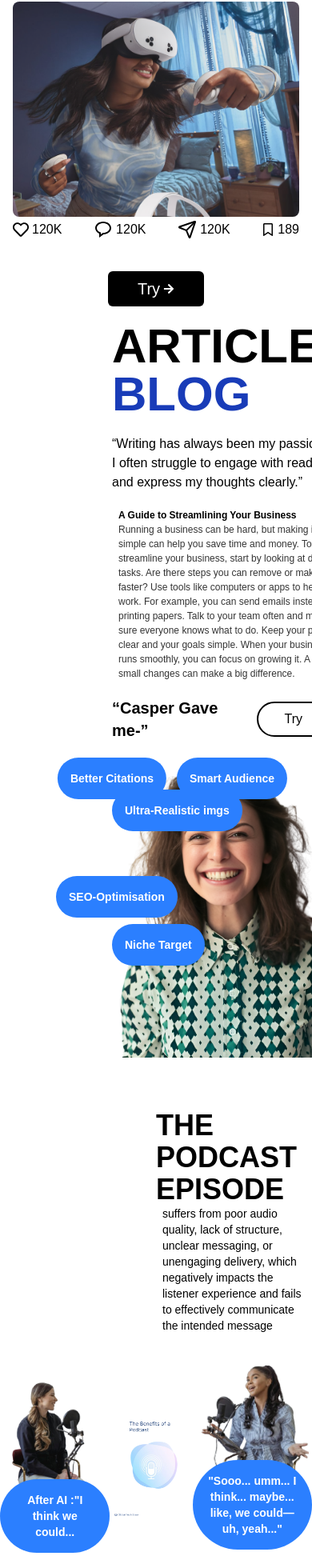
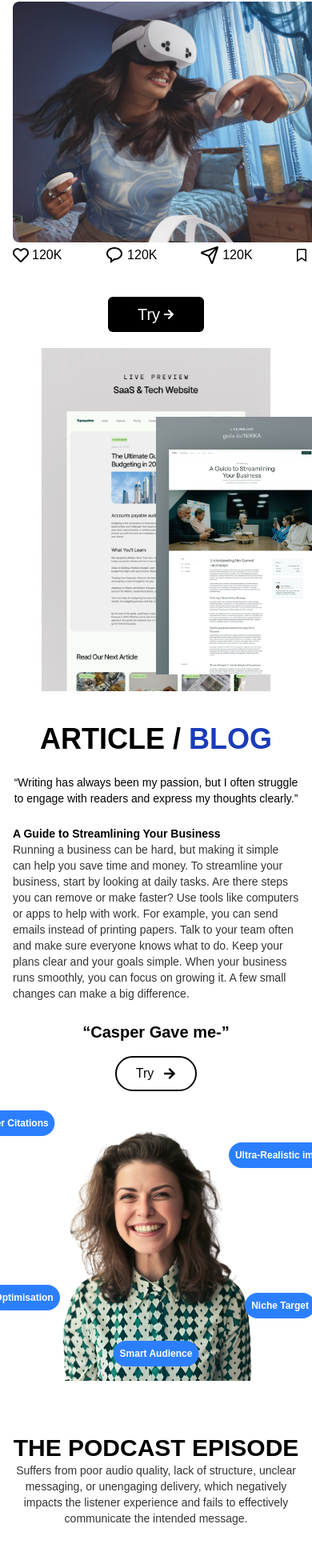
Before and after one commit to akbar-rizvi/casper-ai, a Next.js app: page / in a window 390 px wide. Shown: the part 3411-5371 px from the top of the page at 80% size. Built offline with nearby package versions, Linux system fonts and the light colour scheme.

Commit message:
adding responsive

```diff
--- a/src/app/Blog/Blog.jsx
+++ b/src/app/Blog/Blog.jsx
@@ -1,143 +1,120 @@
-import React from 'react'
-
-import { FaArrowRight } from "react-icons/fa";
-
+import React from 'react';
+import { FaArrowRight } from 'react-icons/fa';
 
 const Blog = () => {
   return (
-    <div className='min-h-[100vh] mx-auto max-w-[100vw] flex flex-col gap-15'>
-       <div className='flex min-h-[100vh] mx-auto max-w-[100vw] gap-15 mb-10'>
-         {/* left img section */}
-        <div className='flex flex-col md:flex-row mx-10 relative flex-1'>
-            <img src="/saas.jpg" alt="main" width={350} height={350} />
-            <img src="/agency.jpg" alt="main" width={300} height={300} className='absolute left-[250px] top-[50px]' />
-
-
-        </div>
-        {/* right section  */}
-        <div className='flex-2 flex flex-col items-center gap-5'>
-            <p><span className='text-6xl font-bold'>ARTICLE /</span> <span className='text-6xl font-bold text-blue-800'>BLOG</span></p>
-
-            <p>“Writing has always been my passion, but I often struggle to engage with readers and express my thoughts clearly.”</p>
-
-        <div>
-            <p className='text-[12px] font-bold px-2'>A Guide to Streamlining Your Business</p>
-            <p className='text-[12px] px-2 text-black/80'>Running a business can be hard, but making it simple can help you save time and money. To streamline your business, start by looking at daily tasks. Are there steps you can remove or make faster? Use tools like computers or apps to help with work. For example, you can send emails instead of printing papers. Talk to your team often and make sure everyone knows what to do. Keep your plans clear and your goals simple. When your business runs smoothly, you can focus on growing it. A few small changes can make a big difference.</p>
+    <div className="min-h-screen w-full px-4 md:px-10 flex flex-col gap-16">
+      {/* Main Section */}
+      <div className="flex flex-col md:flex-row gap-10 mb-10">
+        {/* Left Image Section */}
+        <div className="relative flex justify-center items-center md:w-1/2">
+          <img src="/saas.jpg" alt="main" className="w-[80%] max-w-xs" />
+          <img src="/agency.jpg" alt="main" className="absolute left-[50%] top-[20%] w-[60%] max-w-xs" />
         </div>
 
-        <div className='w-full flex items-center justify-between '>
-            <p className='text-xl font-semibold'> “Casper Gave me-”</p>
-            <button className='rounded-full border-2 border-black px-8 py-2 cursor-pointer hover:shadow-lg hover:scale-90 flex items-center gap-3'><span>Try </span>  <span><FaArrowRight /></span> </button>
+        {/* Right Section */}
+        <div className="md:w-1/2 flex flex-col items-center gap-6 text-center">
+          <p className="text-4xl md:text-6xl font-bold">
+            ARTICLE / <span className="text-blue-800">BLOG</span>
+          </p>
+          <p className="text-sm md:text-base">
+            “Writing has always been my passion, but I often struggle to engage with readers and express my thoughts clearly.”
+          </p>
+
+          <div className="text-left">
+            <p className="text-sm font-bold">A Guide to Streamlining Your Business</p>
+            <p className="text-sm text-black/80">
+              Running a business can be hard, but making it simple can help you save time and money. To streamline your business, start by looking at daily tasks. Are there steps you can remove or make faster? Use tools like computers or apps to help with work. For example, you can send emails instead of printing papers. Talk to your team often and make sure everyone knows what to do. Keep your plans clear and your goals simple. When your business runs smoothly, you can focus on growing it. A few small changes can make a big difference.
+            </p>
           </div>
 
+          <div className="w-full flex flex-col sm:flex-row items-center justify-between gap-4">
+            <p className="text-xl font-semibold">“Casper Gave me-”</p>
+            <button className="rounded-full border-2 border-black px-6 py-2 hover:shadow-lg hover:scale-90 transition-transform flex items-center gap-3">
+              <span>Try</span>
+              <FaArrowRight />
+            </button>
+          </div>
 
-
-        {/* woman section */}
-
-       <div className="relative w-[300px] h-[300px] mx-auto">
-  {/* Central img */}
+          {/* Woman Section with Bubbles */}
+          <div className="relative w-full max-w-sm h-[300px] mx-auto">
             <img
               src="/woman.png"
               alt="main"
-    width={450}
-    height={250}
-    className="absolute left-1/2 top-1/2 transform -translate-x-1/2 -translate-y-1/2"
+              className="absolute left-1/2 top-1/2 transform -translate-x-1/2 -translate-y-1/2 w-[70%]"
             />
-
-  {/* Bubble Tags */}
-  <p className="absolute top-0 left-0 transform -translate-x-1/2 bg-blue-500 text-white text-sm font-semibold rounded-full p-4 text-center">
+            <p className="absolute top-0 left-0 transform -translate-x-1/2 bg-blue-500 text-white text-xs md:text-sm font-semibold rounded-full p-2">
               Better Citations
             </p>
-
-  <p className="absolute top-10 right-[-75] bg-blue-500 text-white text-sm font-semibold rounded-full p-4 text-center">
+            <p className="absolute top-10 right-[-40px] bg-blue-500 text-white text-xs md:text-sm font-semibold rounded-full p-2">
               Ultra-Realistic imgs
             </p>
-
-  <p className="absolute bottom-10 right-[-30] bg-blue-500 text-white text-sm font-semibold rounded-full p-4 text-center">
+            <p className="absolute bottom-10 right-[-20px] bg-blue-500 text-white text-xs md:text-sm font-semibold rounded-full p-2">
               Niche Target
             </p>
-
-  <p className="absolute bottom-[-20] left-1/2 transform -translate-x-1/2 bg-blue-500 text-white text-sm font-semibold rounded-full p-4 text-center">
+            <p className="absolute bottom-[-20px] left-1/2 transform -translate-x-1/2 bg-blue-500 text-white text-xs md:text-sm font-semibold rounded-full p-2">
               Smart Audience
             </p>
-
-  <p className="absolute bottom-25 left-[-70px] bg-blue-500 text-white text-sm font-semibold rounded-full p-4 text-center">
+            <p className="absolute bottom-[50px] left-[-60px] bg-blue-500 text-white text-xs md:text-sm font-semibold rounded-full p-2">
               SEO-Optimisation
             </p>
-
           </div>
-
         </div>
       </div>
 
-
-
-        {/* podcast section */}
-
-           <div className='w-full mt-10'>
-
-                        {/* podcast info */}
-                    <div className='w-full flex flex-col items-end gap-1 justify-center'>
-                    <div className='w-1/2 '>
-                        <p className='text-4xl font-bold' >THE PODCAST EPISODE</p>
-                        <p className='pl-2 text-sm'>
-
-                            suffers from poor audio quality, lack of structure, unclear messaging, or unengaging delivery, which negatively impacts the listener experience and fails to effectively communicate the intended message
+      {/* Podcast Section */}
+      <div className="w-full">
+        <div className="flex flex-col items-center gap-6">
+          <div className="w-full max-w-2xl text-center">
+            <p className="text-3xl md:text-4xl font-bold">THE PODCAST EPISODE</p>
+            <p className="text-sm text-black/80">
+              Suffers from poor audio quality, lack of structure, unclear messaging, or unengaging delivery, which negatively impacts the listener experience and fails to effectively communicate the intended message.
             </p>
           </div>
-            {/* host section */}
-            <div className='flex w-full justify-around items-center mx-auto'>
-                <div>
-                    <img src="/host1.png" alt="main" width={400} height={400} className='p-3' />
-                    <p className='bg-blue-500 text-white text-sm font-semibold rounded-full p-4 text-center relative top-[-20px]'>After AI :"I think we could...</p>
+
+          <div className="flex flex-col md:flex-row items-center justify-around w-full gap-4">
+            <div className="flex flex-col items-center">
+              <img src="/host1.png" alt="main" className="w-48 md:w-72 p-3" />
+              <p className="bg-blue-500 text-white text-xs md:text-sm font-semibold rounded-full p-2 text-center -mt-4">
+                After AI :"I think we could..."
+              </p>
             </div>
             <div>
-                    <img src="/podcasts.png" alt="main" width={300} height={300} />
+              <img src="/podcasts.png" alt="main" className="w-48 md:w-60" />
             </div>
-                <div>
-                     <img src="/host2.png" alt="main" width={400} height={400}  className='p-1'/>
-                     <p className='bg-blue-500 text-white text-sm font-semibold rounded-full p-4 text-center relative top-[-40px] '>"Sooo... umm... I think... maybe... like, we could—uh, yeah..."</p>
+            <div className="flex flex-col items-center">
+              <img src="/host2.png" alt="main" className="w-48 md:w-72 p-1" />
+              <p className="bg-blue-500 text-white text-xs md:text-sm font-semibold rounded-full p-2 text-center -mt-4">
+                "Sooo... umm... I think... maybe... like, we could—uh, yeah..."
+              </p>
+            </div>
+          </div>
         </div>
       </div>
 
-            </div>
+      {/* Platforms Section */}
+      <div className="w-full flex flex-col md:flex-row items-center justify-between gap-6 p-3">
+        <div className="text-center md:text-left">
+          <p className="font-bold">Gear up for success with full optimization for all major platforms</p>
+          <p className="font-light text-sm text-black/70">
+            — including Spotify, Apple Podcasts, Google Podcasts, and more!
+          </p>
         </div>
 
-
-
-
-
-
-    {/* last section for major platforms */}
-        <div className='w-full  p-3 flex  items-center justify-around'>
-          <div >
-            <p className='font-bold'>Gear up for success with full optimization for all major platforms</p>
-            < p className='font-thin text-sm text-black/70'>— including Spotify, Apple Podcasts, Google Podcasts, and more!</p>
-
+        <div className="flex flex-col md:flex-row items-center gap-5">
+          <div className="flex items-center gap-4">
+            <img src="/medium.png" alt="main" className="w-8 h-8" />
+            <img src="/spotify.png" alt="main" className="w-8 h-8" />
+            <img src="/Podcast_io.png" alt="main" className="w-8 h-8" />
           </div>
-
-          <div className='flex items-center justify-between w-1/4'>
-              <div className='flex items-center justify-center gap-5'>
-            <img src="/medium.png" alt="main" width={40} height={40} />
-             <img src="/spotify.png" alt="main" width={40} height={40} />
-              <img src="/Podcast_io.png" alt="main" width={40} height={40} />
-
-          </div>
-
-            <button className='flex items-center justify-center gap-1 cursor-pointer  hover:scale-90   w-30 mx-auto my-5 border-1 border-black px-3 py-2 rounded-full text-sm'>
-                      <span className='text-xl font-thin'>Try</span>
-                      <span><FaArrowRight /></span>
-
+          <button className="flex items-center justify-center gap-2 hover:scale-90 transition-transform border border-black px-4 py-2 rounded-full text-sm">
+            <span className="text-lg font-light">Try</span>
+            <FaArrowRight />
           </button>
         </div>
       </div>
+    </div>
+  );
+};
 
-
-
-
-
-    </div>
-  )
-}
-
-export default Blog
+export default Blog;
--- a/src/app/article/Article.jsx
+++ b/src/app/article/Article.jsx
@@ -72,17 +72,29 @@ const Article = () => {
 </div>
 
 
-            <div>
-              <img src='/vrimage.png' alt='logo' width={400} height={400} className='rounded-lg ' />
-              <div className='flex items-center justify-between my-1 '>
-                <div className='flex items-center gap-1'><span><FaRegHeart className='text-xl' /></span><span>120K</span> </div>
-                <div className='flex items-center gap-1' ><span><BiMessageRounded  className='text-2xl'/></span> <span>120K</span></div>
-                <div className='flex items-center gap-1'><span><LuSend className='text-2xl'/></span><span>120K</span></div>
+            <div className='w-[400px] '>
+  <img src='/vrimage.png' alt='logo' width={400} height={400} className='rounded-lg w-full' />
 
-              <div className='flex items-center gap-1 '><span> <FaRegBookmark /></span> <span>189</span></div>
-              </div>
+  <div className='flex items-center justify-between my-1 w-full'>
+    <div className='flex items-center gap-1'>
+      <FaRegHeart className='text-xl' />
+      <span>120K</span>
+    </div>
+    <div className='flex items-center gap-1'>
+      <BiMessageRounded className='text-2xl' />
+      <span>120K</span>
+    </div>
+    <div className='flex items-center gap-1'>
+      <LuSend className='text-2xl' />
+      <span>120K</span>
+    </div>
+    <div className='flex items-center gap-1'>
+      <FaRegBookmark />
+      <span>189</span>
+    </div>
+  </div>
+</div>
 
-            </div>
         </div>
 
         <button className='flex items-center justify-center gap-1 cursor-pointer  hover:scale-90  bg-black w-30 mx-auto my-5 text-white px-3 py-2 rounded-md text-sm'>
```
Lines whose indentation alone changed are shown as unchanged.
